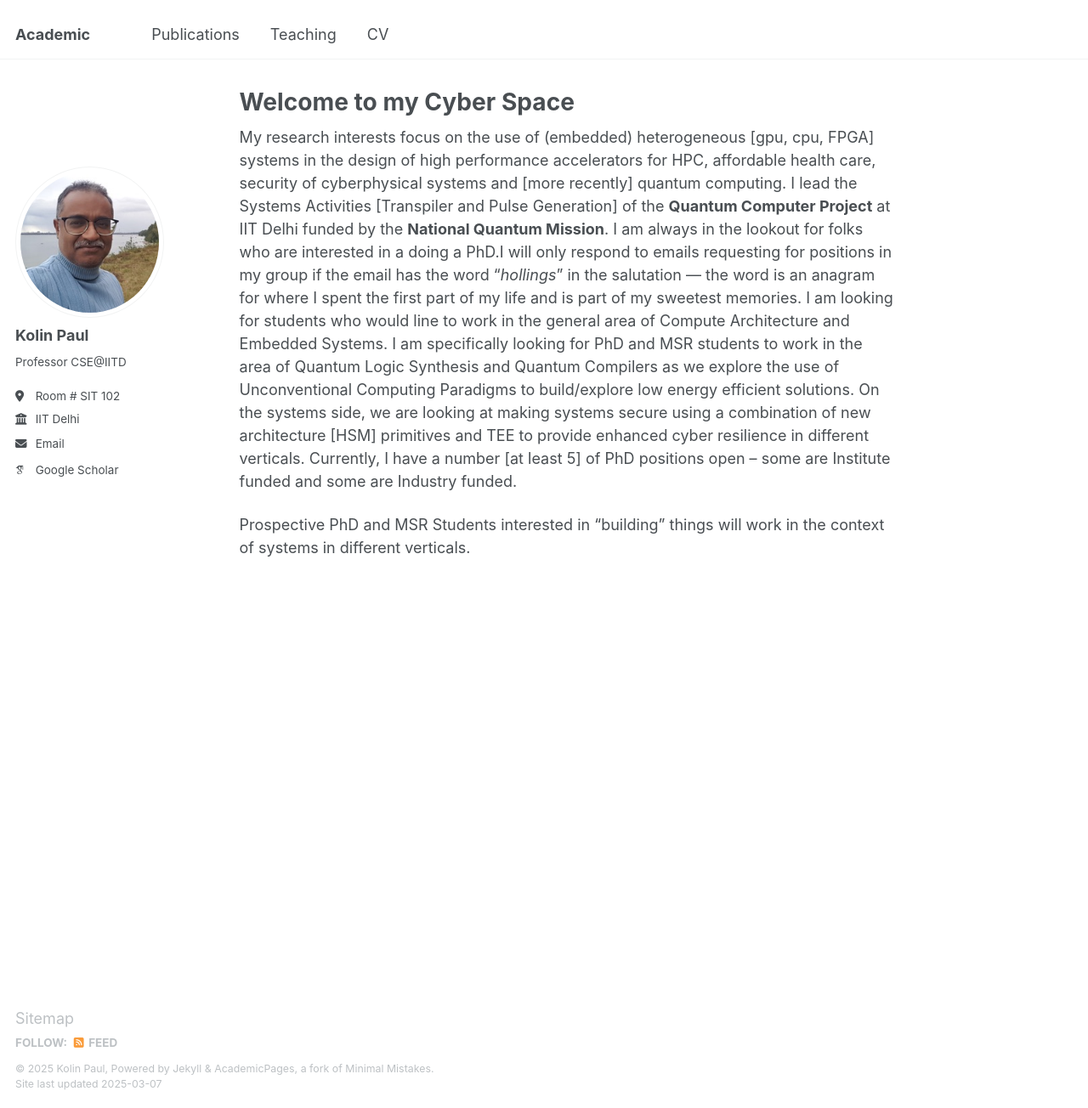
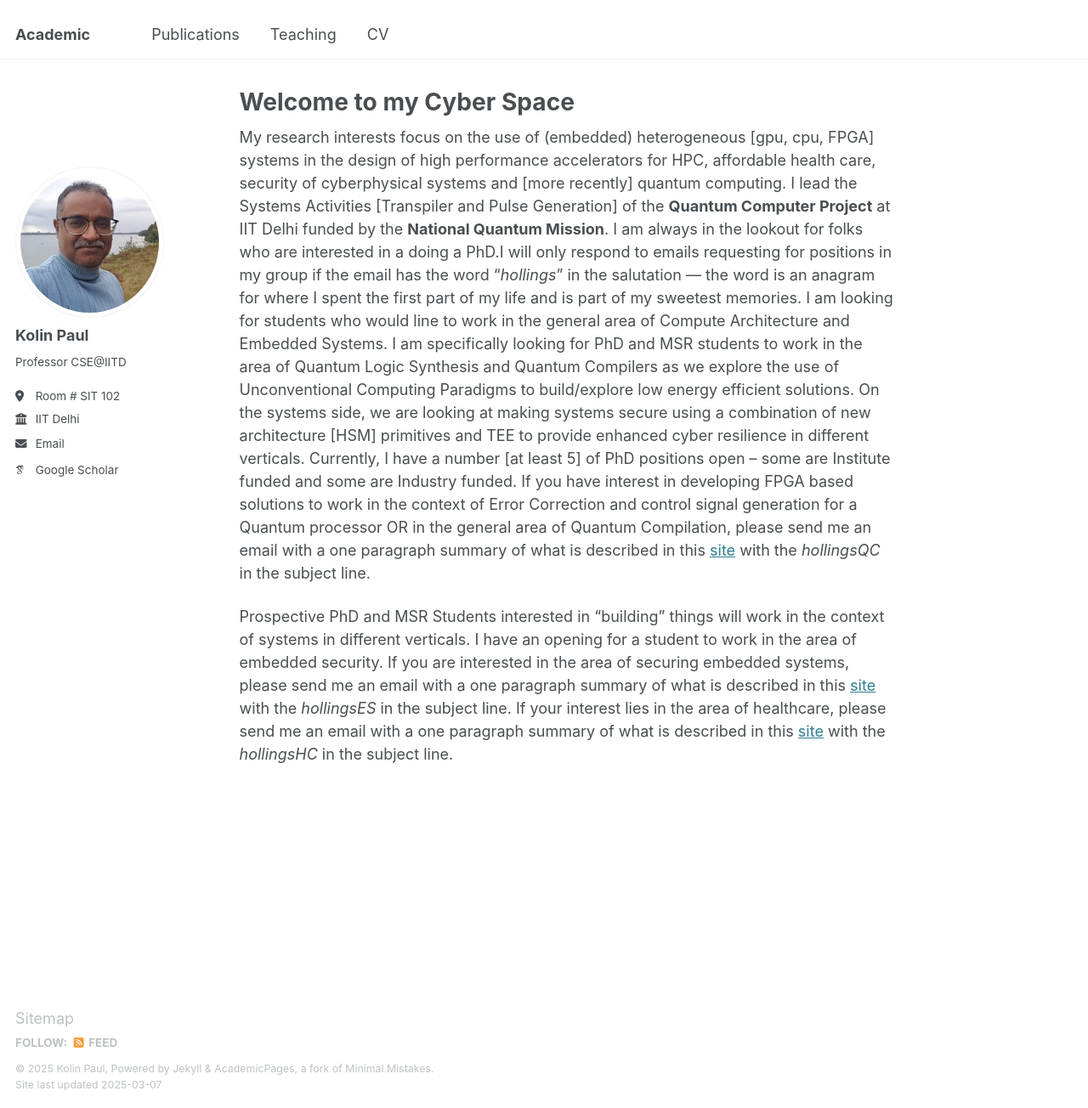
Before and after one commit to kolinpaul/kolinpaul.github.io, a Jekyll site: the page built from _pages/about.md, in a window 1280 px wide and 1304 px high. Shown: the whole window at 85% size. Built offline with Jekyll 4.4.1, drawn with Linux system fonts in a browser that asks for light colours; some web fonts are replaced.

Commit message:
Update about.md

```diff
--- a/_pages/about.md
+++ b/_pages/about.md
@@ -8,6 +8,6 @@ redirect_from:
 ---
 
 My research interests focus on the use of (embedded) heterogeneous [gpu, cpu, FPGA] systems in the design of high performance accelerators for HPC, affordable health care, security of cyberphysical systems and [more recently] quantum computing. I lead the  Systems Activities [Transpiler and Pulse Generation] of the **Quantum Computer Project** at IIT Delhi funded by the **National Quantum Mission**.
-I am always in the lookout for folks who are interested in a  doing a PhD.I will only respond to emails  requesting for positions in my group if the email has the word “_hollings_” in the salutation --- the word is an anagram for where I spent the first part of my life and is part of my sweetest memories. I am looking for students who would line to work in the general area of Compute Architecture and Embedded Systems. I am specifically looking for PhD and MSR students to work in the area of Quantum Logic Synthesis and Quantum Compilers as we explore the use of Unconventional Computing Paradigms to build/explore low energy efficient solutions. On the systems side, we are looking at making systems secure using a combination of new architecture [HSM] primitives and TEE to provide enhanced cyber resilience in different verticals. Currently, I have a number [at least 5] of PhD positions open -- some are Institute funded and some are Industry funded.
+I am always in the lookout for folks who are interested in a  doing a PhD.I will only respond to emails  requesting for positions in my group if the email has the word “_hollings_” in the salutation --- the word is an anagram for where I spent the first part of my life and is part of my sweetest memories. I am looking for students who would line to work in the general area of Compute Architecture and Embedded Systems. I am specifically looking for PhD and MSR students to work in the area of Quantum Logic Synthesis and Quantum Compilers as we explore the use of Unconventional Computing Paradigms to build/explore low energy efficient solutions. On the systems side, we are looking at making systems secure using a combination of new architecture [HSM] primitives and TEE to provide enhanced cyber resilience in different verticals. Currently, I have a number [at least 5] of PhD positions open -- some are Institute funded and some are Industry funded. If you have interest in developing FPGA based solutions to work in the context of Error Correction and control signal generation for a Quantum processor OR in the general area of Quantum Compilation, please send me an email with a one paragraph summary of what is described in this [site](https://www.quera.com/glossary/quantum-compiler) with the _hollingsQC_ in the subject line.
 
-Prospective PhD and MSR Students interested in "building" things will work in the context of  systems in different verticals.
+Prospective PhD and MSR Students interested in "building" things will work in the context of  systems in different verticals. I have an opening for a student to work in the area of embedded security. If you are interested in the area of securing embedded systems, please send me an email with a one paragraph summary of what is described in this [site](https://arxiv.org/pdf/2207.10466) with the _hollingsES_ in the subject line. If your interest lies in the area of healthcare, please send me an email with a one paragraph summary of what is described in this [site](https://pmc.ncbi.nlm.nih.gov/articles/PMC9324358/pdf/diagnostics-12-01607.pdf) with the _hollingsHC_ in the subject line.
```
